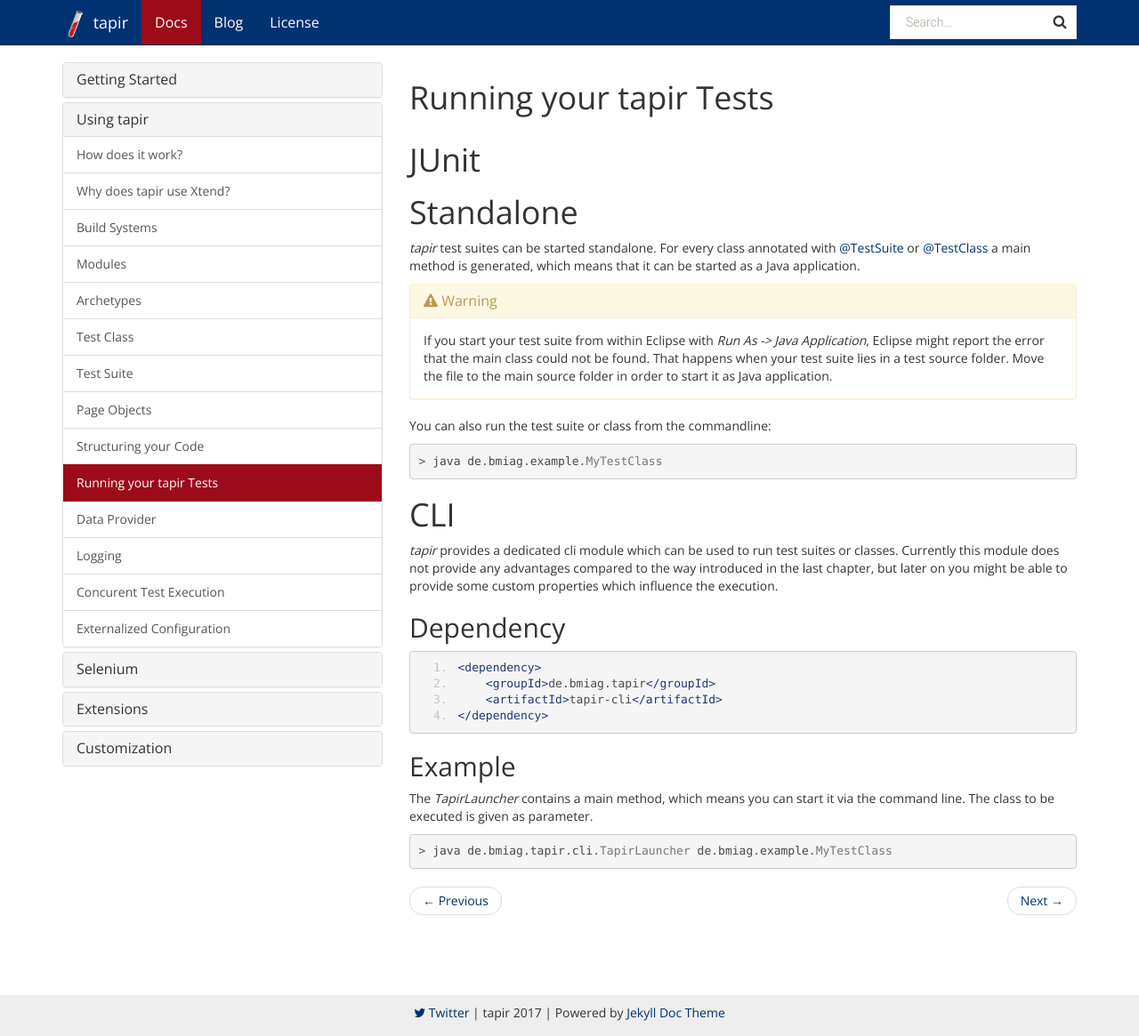
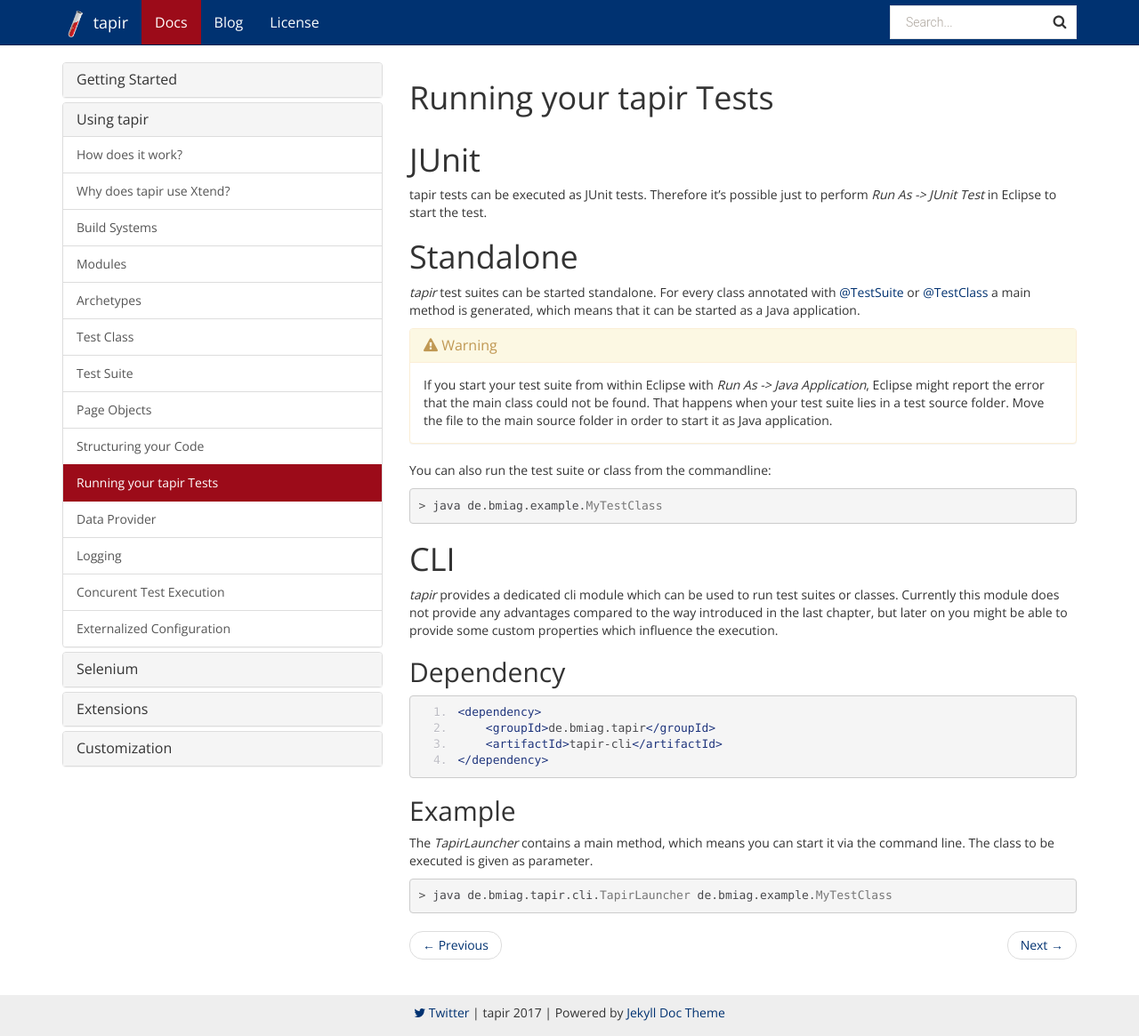
Before and after one commit to tapir-test/tapir-website, a Jekyll site: the page built from _docs/usingtapir/Running_your_Tapir_Tests.md, in a window 1280 px wide and 1165 px high. Shown: the whole window at 89% size. Built offline with Jekyll 4.4.1, drawn with Linux system fonts in a browser that asks for light colours; nearby versions of some CDN libraries.

Commit message:
JUnit chapter
Signed-off-by: Oliver Libutzki <oliver.libutzki@bmiag.de>

```diff
--- a/_docs/usingtapir/Running_your_Tapir_Tests.md
+++ b/_docs/usingtapir/Running_your_Tapir_Tests.md
@@ -5,6 +5,8 @@
 ---
 
 # JUnit
+
+tapir tests can be executed as JUnit tests. Therefore it's possible just to perform <i>Run As -&gt; JUnit Test</i> in Eclipse to start the test.
 
 # Standalone
 
```
